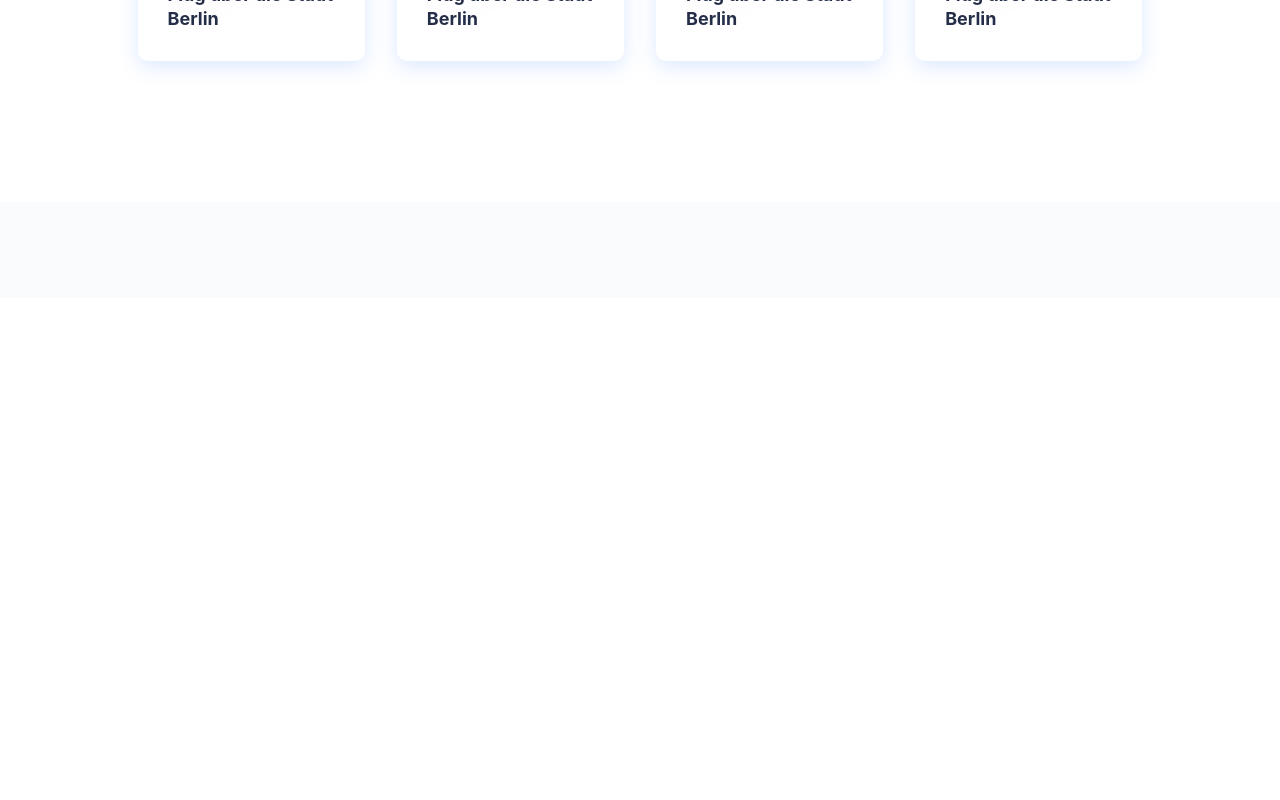
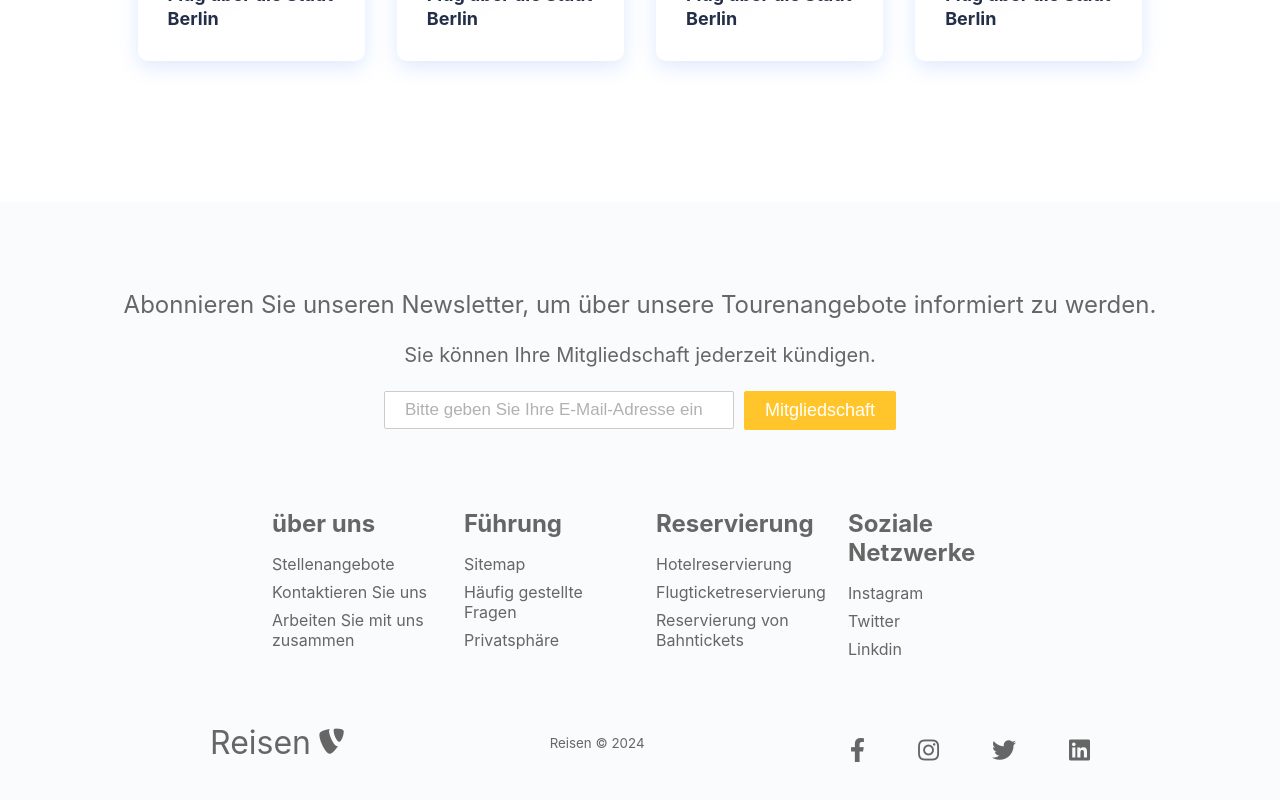
Before and after one commit to ebrahimmosadegh/reactjs-travel-website, a React (Create React App) app: page / in a window 1280 px wide. Shown: the part 1654-2454 px from the top of the page. Before the commit the page ends 1952 px from the top, so only its background shows below. Built offline with nearby package versions, Linux system fonts and the light colour scheme.

Commit message:
erstellen tourismus seit

```diff
--- a/src/App.css
+++ b/src/App.css
@@ -3,3 +3,57 @@
   margin: 0;
   padding: 0;
 }
+
+.home,
+.tourism,
+.products,
+.sign-up {
+  display: flex;
+  height: 92vh;
+  align-items: center;
+  justify-content: center;
+  font-size: 3rem;
+}
+
+.tourism {
+  height: 100vh;
+  width: 100%;
+  display: flex;
+  flex-direction: column;
+  align-items: center;
+  box-shadow: inset 0 0 0 1000px rgba(0, 0, 0, 0.2);
+  object-fit: contain;
+  font-family: IRANSans;
+  text-align: center;
+  justify-content: center;
+  color:#fff;
+  font-size: 26px;
+}
+.tourism>p{
+  color: #ffffff;
+  font-size: 32px;
+  margin-top: 8px;
+
+}
+.tourism-box{
+  margin-top: 32px;
+}
+.products {
+  background-position: center;
+  background-size: fill;
+  background-repeat: no-repeat;
+
+}
+.products h1{
+  color: #fff;
+  font-size: 24px;
+  font-family: IRANSans;
+}
+
+.sign-up {
+  background-position: center;
+  background-size: cover;
+  background-repeat: no-repeat;
+  color: #fff;
+  font-size: 100px;
+}
--- a/src/App.js
+++ b/src/App.js
@@ -2,6 +2,7 @@ import { BrowserRouter as Router, Routes, Route } from "react-router-dom";
 import Navbar from "./Components/Navbar/Navbar";
 import Home from "./Components/Pages/Home";
 import Footer from "./Components/Footer/Footer";
+import Tourism from "./Components/Pages/Tourism";
 import './App.css'
 function App() {
   return (
@@ -10,6 +11,7 @@ function App() {
         <Navbar />
         <Routes>
           <Route path="/" exact Component={Home}/>
+          <Route path="/tourism" exact Component={Tourism}/>
         </Routes>
         <Footer />
       </Router>
--- a/src/Components/Footer/Footer.css
+++ b/src/Components/Footer/Footer.css
@@ -32,14 +32,24 @@
   }
 
   .footer-input {
+    width: 350px;
     padding: 8px 20px;
     border-radius: 2px;
     margin-right: 10px;
     outline: none;
     border: none;
-    font-size: 18px;
+    font-size: 17px;
     margin-bottom: 16px;
     border: 1px solid #cccccc;
+  }
+
+  .input-areas{
+    display: flex;
+  }
+  .input-areas .btn{
+    background-color: #ffc52b;
+    color: #ffffff;
+    border-color: #ffc52b;
   }
 
   .footer-links {
@@ -139,8 +149,12 @@
       padding-top: 2rem;
     }
 
+    .input-areas{
+     display: block;
+    }
+
     .footer-input {
-      width: 100%;
+      /* width: 100%; */
       margin-right: 0px;
     }
 
--- a/src/Components/Footer/Footer.js
+++ b/src/Components/Footer/Footer.js
@@ -1,10 +1,93 @@
 import React from "react";
+import Button from '../UI/Button'
+import { Link } from "react-router-dom";
 import './Footer.css'
 
 function Footer(){
     return(
         <div className="footer-container">
-
+            <section className="footer-subscription">
+                <p className="footer-subscription-heading">
+                Abonnieren Sie unseren Newsletter, um über unsere Tourenangebote informiert zu werden.
+                </p>
+                <p className="footer-subscription-text">
+                Sie können Ihre Mitgliedschaft jederzeit kündigen.
+                </p>
+                <div>
+                    <form className="input-areas">
+                        <input className="footer-input" type="email" placeholder="Bitte geben Sie Ihre E-Mail-Adresse ein" />
+                        <Button buttonStyle="btn--special">Mitgliedschaft</Button>
+                    </form>
+                </div>
+            </section>
+            <div className="footer-links">
+                <div className="footer-link-wrapper">
+                    <div className="footer-link-items">
+                        <h2>über uns</h2>
+                        <Link to="/">Stellenangebote</Link>
+                        <Link to="/">Kontaktieren Sie uns</Link>
+                        <Link to="/">Arbeiten Sie mit uns zusammen</Link>
+                    </div>
+                    <div className="footer-link-items">
+                        <h2>Führung</h2>
+                        <Link to="/">Sitemap</Link>
+                        <Link to="/">Häufig gestellte Fragen</Link>
+                        <Link to="/">Privatsphäre</Link>
+                    </div>
+                </div>
+                <div className="footer-link-wrapper">
+                    <div className="footer-link-items">
+                        <h2>Reservierung</h2>
+                        <Link to="/">Hotelreservierung</Link>
+                        <Link to="/">Flugticketreservierung</Link>
+                        <Link to="/">Reservierung von Bahntickets</Link>
+                    </div>
+                    <div className="footer-link-items">
+                        <h2>Soziale Netzwerke</h2>
+                        <Link to="/">Instagram</Link>
+                        <Link to="/">Twitter</Link>
+                        <Link to="/">Linkdin</Link>
+                    </div>
+                </div>
+            </div>
+            <section className="social-media">
+                <div className="social-media-wrap">
+                    <div className="footer-logo">
+                        <Link to="/" className="social-logo">
+                            Reisen <i className="fab fa-typo3"></i>
+                        </Link>
+                    </div>
+                    <small className="website-rights">
+                        Reisen &copy; 2024
+                    </small>
+                    <div className="social-icons">
+                        <Link
+                        className="social-icon-link facebok"
+                        to="/"
+                        >
+                            <i className="fab fa-facebook-f"/>
+                        </Link>
+                        <Link
+                        className="social-icon-link instagram"
+                        to="/"
+                        >
+                            <i className="fab fa-instagram"/>
+                        </Link>
+                        <Link
+                        className="social-icon-link twitter"
+                        to="/"
+                        >
+                            <i className="fab fa-twitter"/>
+                        </Link>
+                        <Link
+                        className="social-icon-link linkedin"
+                        to="/"
+                        >
+                            <i className="fab fa-linkedin"/>
+                        </Link>
+                    </div>
+                </div>
+            </section>
         </div>
     )
 }
--- a/src/Components/HeroSection/HeroSection.css
+++ b/src/Components/HeroSection/HeroSection.css
@@ -2,7 +2,7 @@ video{
     object-fit: cover;
     width: 100%;
     height: 100%;
-    position: fixed;
+    position: absolute;
     z-index: -1;
 }
 .hero-container{
@@ -55,6 +55,10 @@ video{
 }
 
 @media screen and (max-width:768px){
+    .hero-buttons{
+        display: block;
+    }
+
     .search-input{
         width: 544px;
     }
--- a/src/Components/Navbar/Navbar.css
+++ b/src/Components/Navbar/Navbar.css
@@ -48,8 +48,8 @@
     align-items: baseline;
     margin-right: 2rem;
   }
-
-  /* .nav-item {
+/*
+  .nav-item {
     height: 80px;
   } */
 
@@ -63,6 +63,7 @@
   }
 
   .nav-links:hover {
+    display: inline;
     border-bottom: 4px solid #fff;
     transition: all 0.2s ease-out;
   }
--- a/src/Components/Navbar/Navbar.js
+++ b/src/Components/Navbar/Navbar.js
@@ -1,4 +1,4 @@
-import React, {useState} from "react";
+import React, {useState, useEffect} from "react";
 import { Link } from "react-router-dom";
 import './Navbar.css';
 import Button from "../UI/Button";
@@ -7,6 +7,9 @@ function Navbar(){
     const[buttonState,setButtonState] = useState(true);
     const menuHandler = ()=>setMenuState(!menuState);
     const closeMobileMenu = ()=>setMenuState(false);
+    useEffect(()=>{
+        handleButton()
+    },[])
     const handleButton = ()=>{
         if(window.innerWidth<=960){
             setButtonState(false);
@@ -32,7 +35,7 @@ function Navbar(){
                             </Link>
                         </li>
                         <li className="nav-item">
-                            <Link to="/Tourismus" className="nav-links" onClick={closeMobileMenu}>
+                            <Link to="/tourism" className="nav-links" onClick={closeMobileMenu}>
                             Tourismus
                             </Link>
                         </li>
--- /dev/null
+++ b/src/Components/Pages/Tourism.js
@@ -0,0 +1,12 @@
+import React from 'react'
+import '../../App.css'
+
+function Tourism() {
+  return (
+    <div>
+
+    </div>
+  )
+}
+
+export default Tourism
```
